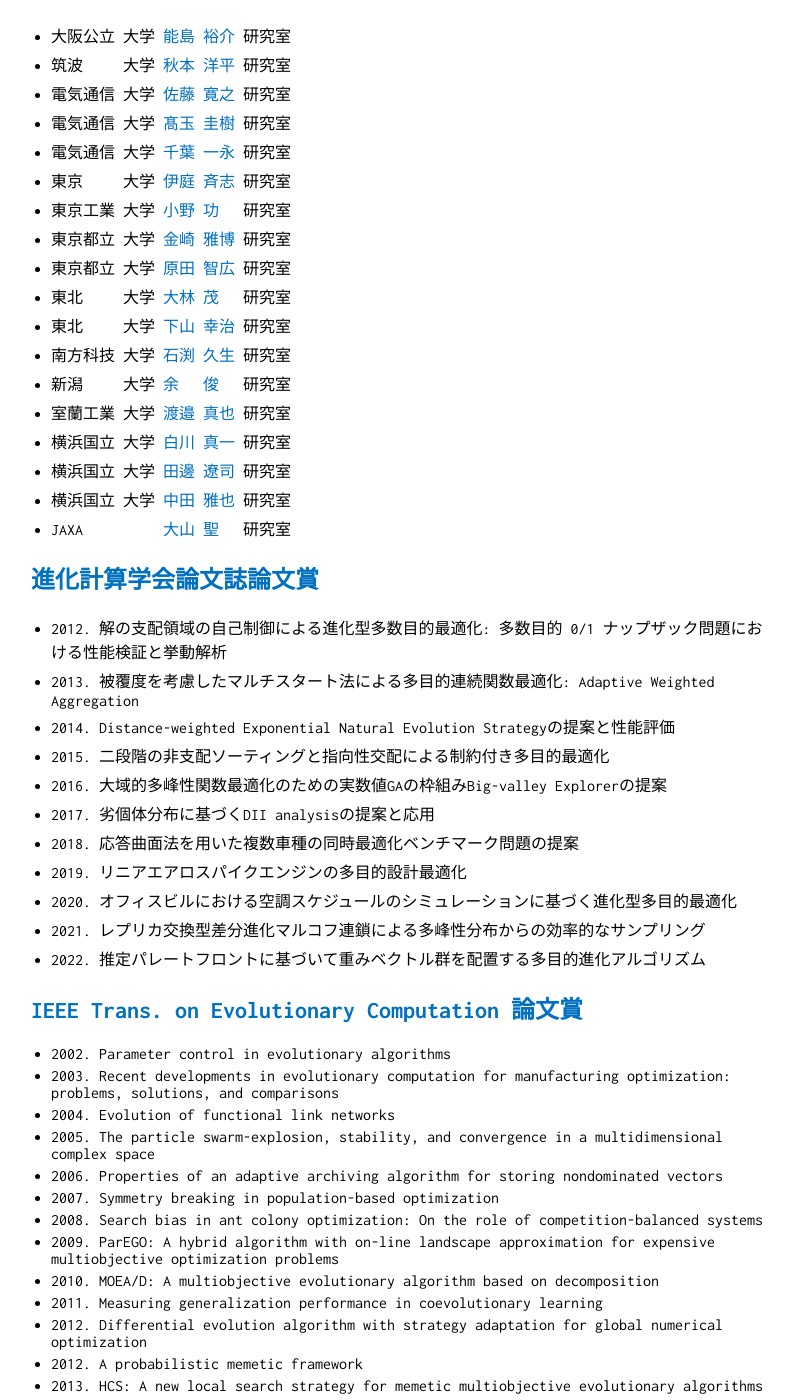
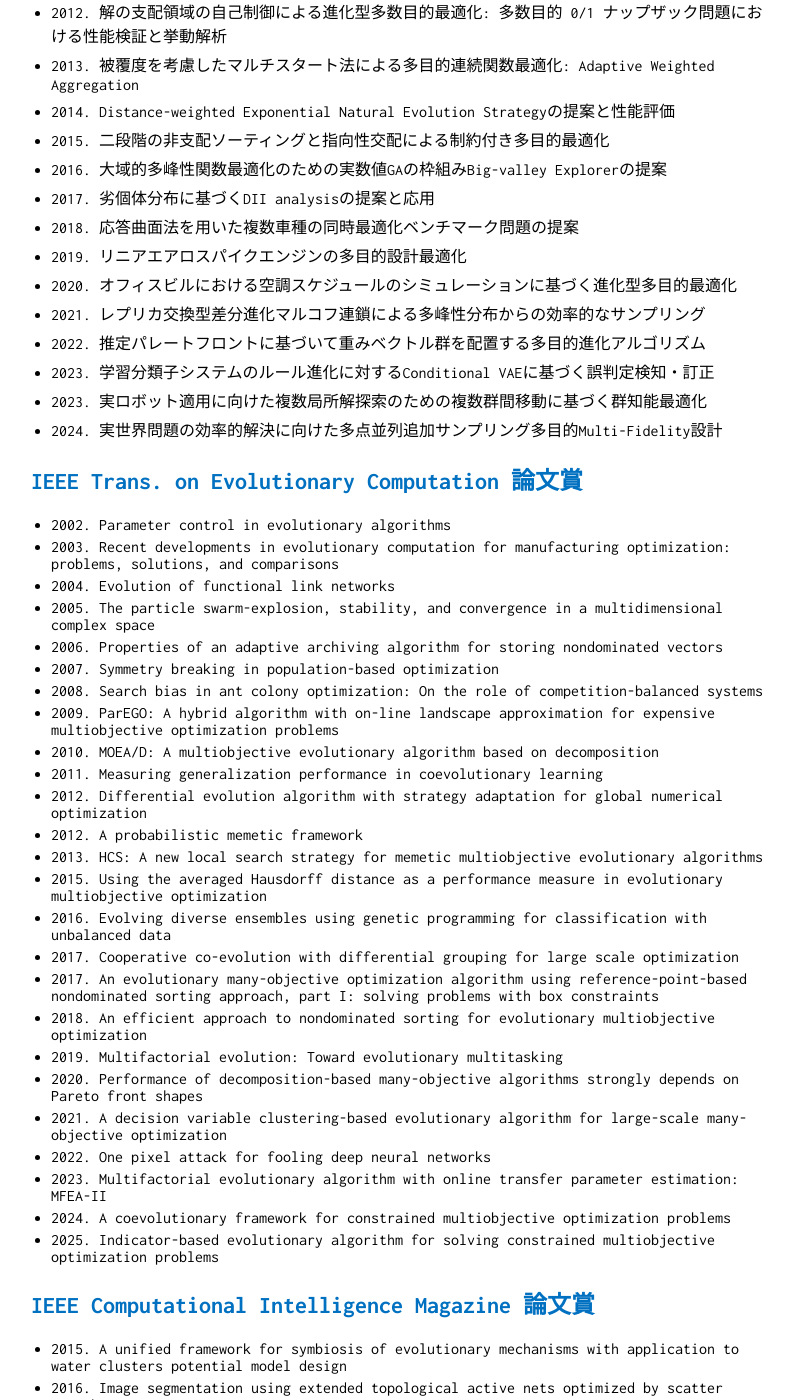
Before and after one commit to tomtkg/tomtkg.github.io, a Jekyll site: the page built from bib.md, in a window 1280 px wide and 1400 px high, scrolled down 1905 px. Shown: the whole window, without its empty margins (229-1022 px from the left). Built offline with Jekyll 4.4.1, drawn with Linux system fonts in a browser that asks for light colours; some of the changed text lies outside the part shown.

Commit message:
Update bib.md

```diff
--- a/bib.md
+++ b/bib.md
@@ -6,7 +6,6 @@
 [進化計算ライブラリ10選](#進化計算ライブラリ10選)
 [進化計算が関連する国際会議10選](#進化計算が関連する国際会議10選)
 [進化計算が関連する国内学術団体10選](#進化計算が関連する国内学術団体10選)
-[進化計算が関連する研究室](#進化計算が関連する研究室)
 [進化計算学会論文誌論文賞](#進化計算学会論文誌論文賞)
 [IEEE Trans. on Evolutionary Computation 論文賞](#ieee-trans-on-evolutionary-computation-論文賞)
 [IEEE Computational Intelligence Magazine 論文賞](#ieee-computational-intelligence-magazine-論文賞)
@@ -68,26 +67,6 @@
 1. [IEEE Systems, Man, and Cybernetics Society ⽇本⽀部](https://www.ieee-jp.org/section/tokyo/chapter/SMC-28)
     - 関連イベントを協賛していることが多いです．
 
-## 進化計算が関連する研究室
-- 大阪公立 大学 [能島 裕介](https://ci-labo-omu.github.io) 研究室
-- 筑波　　 大学 [秋本 洋平](https://www.bbo.cs.tsukuba.ac.jp) 研究室
-- 電気通信 大学 [佐藤 寛之](https://nic.lab.uec.ac.jp) 研究室
-- 電気通信 大学 [髙玉 圭樹](http://www.cas.lab.uec.ac.jp) 研究室
-- 電気通信 大学 [千葉 一永](http://www.di.mi.uec.ac.jp) 研究室
-- 東京　　 大学 [伊庭 斉志](http://www.iba.t.u-tokyo.ac.jp) 研究室
-- 東京工業 大学 [小野 功　](http://www.ic.dis.titech.ac.jp/main/doku.php) 研究室
-- 東京都立 大学 [金崎 雅博](https://kana2013.blogspot.com) 研究室
-- 東京都立 大学 [原田 智広](https://www.comp.sd.tmu.ac.jp/tomohiro-harada) 研究室
-- 東北　　 大学 [大林 茂　](http://www.ifs.tohoku.ac.jp/edge/oobayashi/J_oobayashi_official.html) 研究室
-- 東北　　 大学 [下山 幸治](https://www.ifs.tohoku.ac.jp/shimoyama) 研究室
-- 南方科技 大学 [石渕 久生](https://hisaolab-sustech.github.io) 研究室
-- 新潟　　 大学 [余　 俊　](https://www.eng.niigata-u.ac.jp/~yujun) 研究室
-- 室蘭工業 大学 [渡邉 真也](http://is.csse.muroran-it.ac.jp/index.php?Computational%20Intelligence%20Laboratory) 研究室
-- 横浜国立 大学 [白川 真一](http://shiralab.ynu.ac.jp) 研究室
-- 横浜国立 大学 [田邊 遼司](https://aopt-lab.github.io) 研究室
-- 横浜国立 大学 [中田 雅也](http://www.nkt.ynu.ac.jp) 研究室
-- JAXA　　　　　[大山 聖　 ](https://ladse.eng.isas.jaxa.jp) 研究室
-
 ## [進化計算学会論文誌論文賞](https://raw.githubusercontent.com/tomtkg/tomtkg.github.io/master/data/tjpnsec.bib)
 - 2012\. 解の支配領域の自己制御による進化型多数目的最適化: 多数目的 0/1 ナップザック問題における性能検証と挙動解析
 - 2013\. 被覆度を考慮したマルチスタート法による多目的連続関数最適化: Adaptive Weighted Aggregation
@@ -100,6 +79,9 @@
 - 2020\. オフィスビルにおける空調スケジュールのシミュレーションに基づく進化型多目的最適化
 - 2021\. レプリカ交換型差分進化マルコフ連鎖による多峰性分布からの効率的なサンプリング
 - 2022\. 推定パレートフロントに基づいて重みベクトル群を配置する多目的進化アルゴリズム
+- 2023\. 学習分類子システムのルール進化に対するConditional VAEに基づく誤判定検知・訂正
+- 2023\. 実ロボット適用に向けた複数局所解探索のための複数群間移動に基づく群知能最適化
+- 2024\. 実世界問題の効率的解決に向けた多点並列追加サンプリング多目的Multi-Fidelity設計
 
 ## [IEEE Trans. on Evolutionary Computation 論文賞](https://raw.githubusercontent.com/tomtkg/tomtkg.github.io/master/data/tevc.bib)
 - 2002\. Parameter control in evolutionary algorithms
@@ -125,6 +107,8 @@
 - 2021\. A decision variable clustering-based evolutionary algorithm for large-scale many-objective optimization
 - 2022\. One pixel attack for fooling deep neural networks
 - 2023\. Multifactorial evolutionary algorithm with online transfer parameter estimation: MFEA-II
+- 2024\. A coevolutionary framework for constrained multiobjective optimization problems
+- 2025\. Indicator-based evolutionary algorithm for solving constrained multiobjective optimization problems
 
 ## [IEEE Computational Intelligence Magazine 論文賞](https://raw.githubusercontent.com/tomtkg/tomtkg.github.io/master/data/cim.bib)
 - 2015\. A unified framework for symbiosis of evolutionary mechanisms with application to water clusters potential model design
@@ -136,6 +120,8 @@
 - 2021\. Recent trends in deep learning based natural language processing
 - 2022\. Evolutionary fuzzy systems for explainable artificial intelligence: Why, when, what for, and where to?
 - 2023\. How intense are you? Predicting intensities of emotions and sentiments using stacked ensemble
+- 2024\. Evolutionary transfer optimization - A new frontier in evolutionary computation research
+- 2025\. Hands-on Bayesian neural networks - A tutorial for deep learning users
 
 ## [ゼミ輪読におすすめの書籍10選](https://raw.githubusercontent.com/tomtkg/tomtkg.github.io/master/data/book.bib)
 1. C. Darwin, **On the origin of species**, Routledge, 1859.
```
